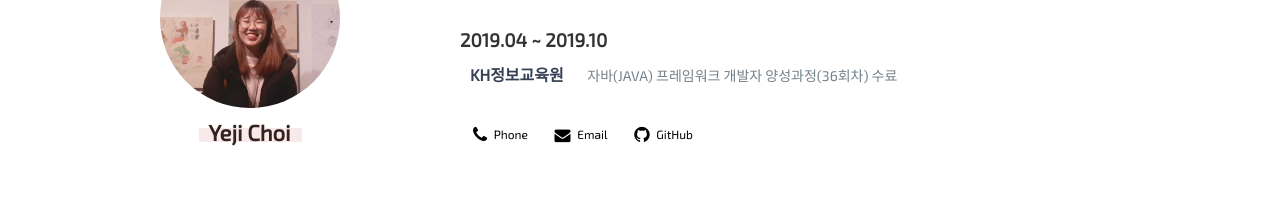
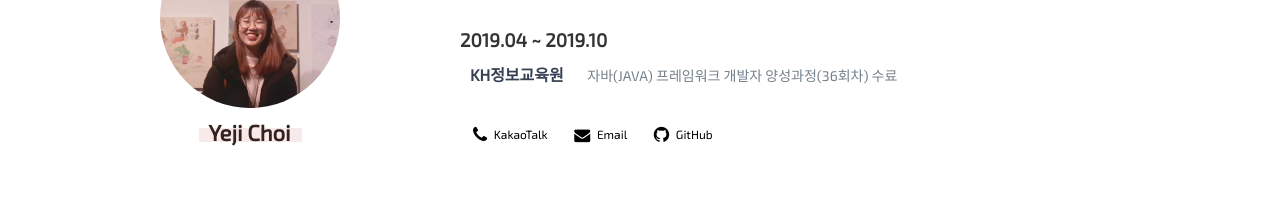
Before and after one commit to zoetrope56/myPortfolio, a website: page index.html in a window 1280 px wide. Shown: the part 1023-1231 px from the top of the page. Drawn offline with nearby package versions, Linux system fonts and the light colour scheme.

Commit message:
Add KakaTalk openchat URL

```diff
--- a/index.html
+++ b/index.html
@@ -74,9 +74,9 @@
                         <p>자바(JAVA) 프레임워크 개발자 양성과정(36회차) 수료</p>
                     </div>
                     <div class="info">
-                        <a id="phone" data-tooltip-text="01041391258">
+                        <a href="https://open.kakao.com/o/sPrqtlHc" id="phone" data-tooltip-text="https://open.kakao.com/o/sPrqtlHc">
                             <i class="fa fa-phone" aria-hidden="true" style="font-size: 18px;"></i>
-                            <label for="phone">Phone</label>
+                            <label for="phone">KakaoTalk</label>
                         </a>
                         <a href="mailto:chldpwl5620@gmail.com" id="envelope" data-tooltip-text="chldpwl5620@gmail.com">
                             <i class="fa fa-envelope" aria-hidden="true" style="font-size: 16px;"></i>
```
Also changed, not shown: 1 other file.
